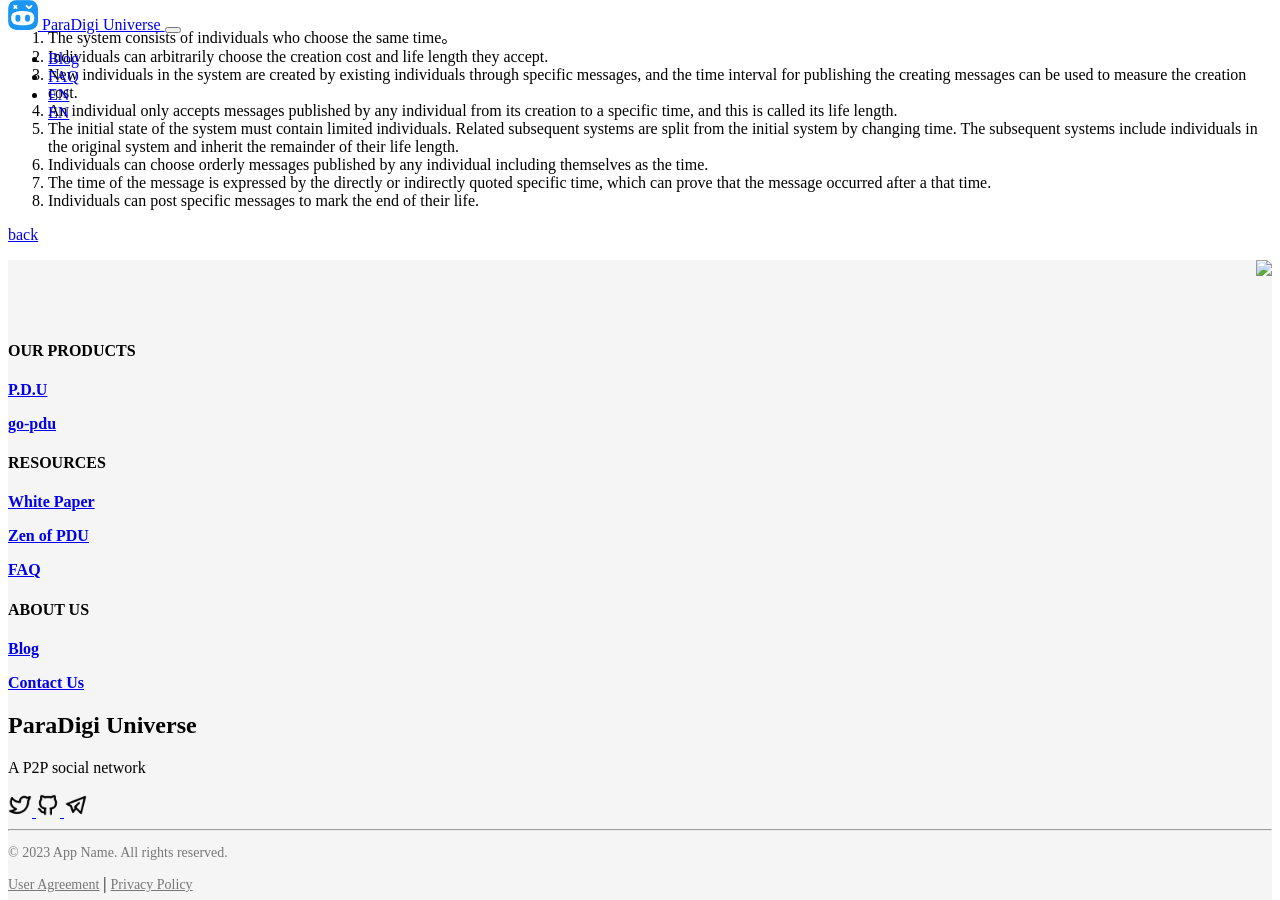
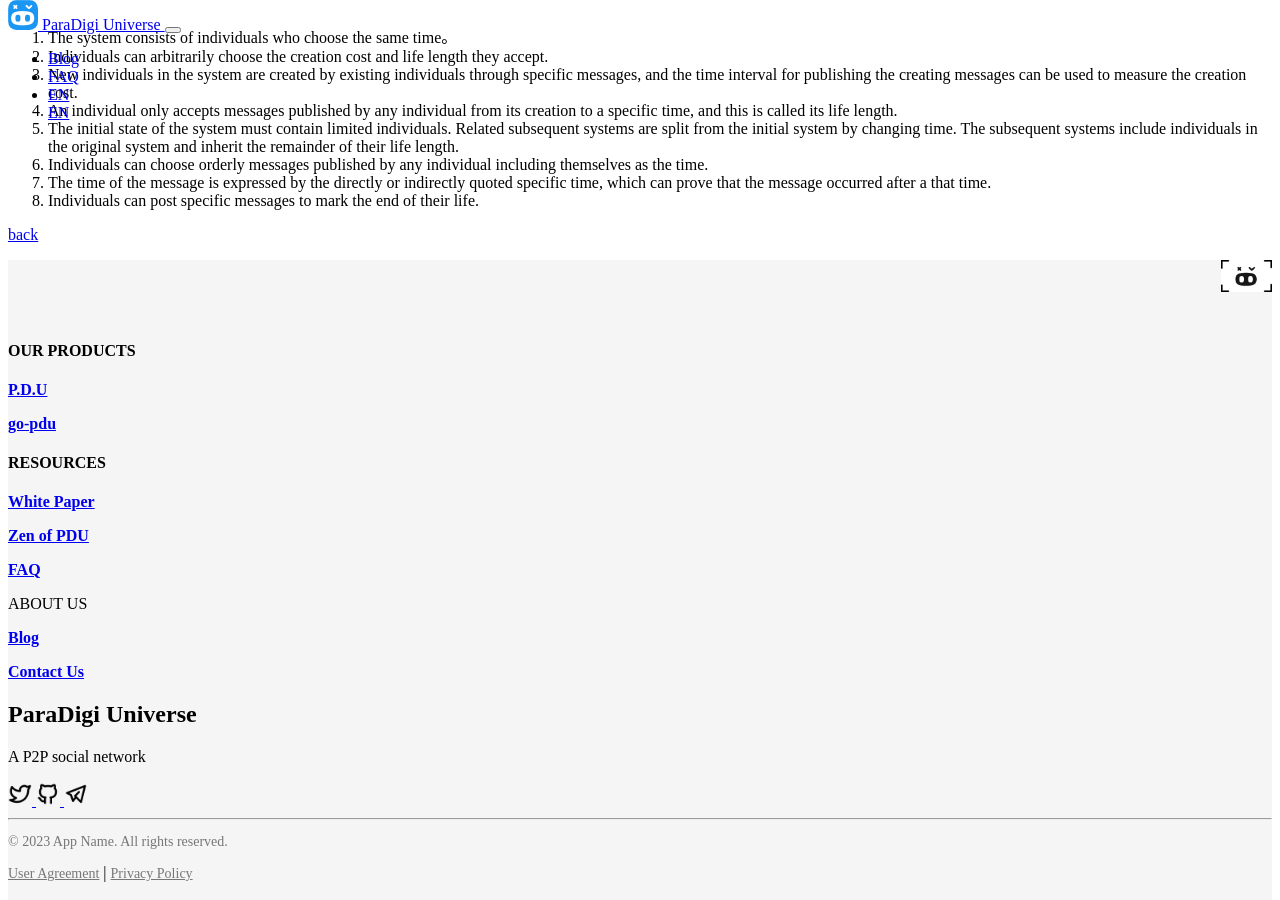
Before and after one commit to pdupub/pdu.pub, a Jekyll site: the page built from Zen.md, in a window 1280 px wide and 900 px high, scrolled down 472 px. Built offline with Jekyll 4.4.1, drawn with Linux system fonts in a browser that asks for light colours.

Commit message:
rename some file for jekyll

```diff
--- a/Zen.md
+++ b/Zen.md
@@ -31,4 +31,4 @@
 
 [back](../../)
 
-<a href="https://pdu.pub"><img height="32" align="right" src="https://pdu.pub/assets/img/logo.png"></a>
+<a href="https://pdu.pub"><img height="32" align="right" src="/assets/images/logo.png"></a>
--- a/_includes/footer-custom.html
+++ b/_includes/footer-custom.html
@@ -11,11 +11,11 @@
             <div class="col-md-3">
                 <h4 class="text-smaller">RESOURCES</h4>
                 <p></p>
-                <p><a href="/whitepaperv3.html"><b>White Paper</b></p>
+                <p><a href="/white_paper_v3.html"><b>White Paper</b></p>
                 <p><a href="/zen.html"><b>Zen of PDU</b></p>
                 <p><a href="/faq.html"><b>FAQ</b></a></p>
             </div>
-            <div class="col-md-3">
+            <div class="col-md-3"
                 <h4 class="text-smaller">ABOUT US</h4>
                 <p></p>
                 <p><a href="/blog.html"><b>Blog</b></a></p>
@@ -49,7 +49,7 @@
             <div class="col-md-3">
             </div>
             <div class="col-md-3">
-                <a href="/UserAgreement.html" class="footer-text">User Agreement</a> | <a href="/PrivacyPolicy.html" class="footer-text">Privacy Policy</a>
+                <a href="/user_agreement.html" class="footer-text">User Agreement</a> | <a href="/privacy_policy.html" class="footer-text">Privacy Policy</a>
             </div>
         </div>
 
--- a/_layouts/home.html
+++ b/_layouts/home.html
@@ -14,7 +14,7 @@
                     <p class="hero-description">{{ site.data.home.sub_title}}</p>
                     <div class="hero-buttons">
                         <a class="hero-button" href="{{ site.appstore }}">Download</a>
-                        <a class="hero-button" href="whitepaperv3.html">White Paper</a>
+                        <a class="hero-button" href="/white_paper_v3.html">White Paper</a>
                     </div>
                 </div>
                 <div class="col-md-6">
```
Also changed, not shown: white_paper_v3.md (renamed from WhitePaperV3.md, +1 -1 lines), assets/images/logo.png (added), privacy_policy.md (renamed from PrivacyPolicy.md), user_agreement.md (renamed from UserAgreement.md), 2 other files.
